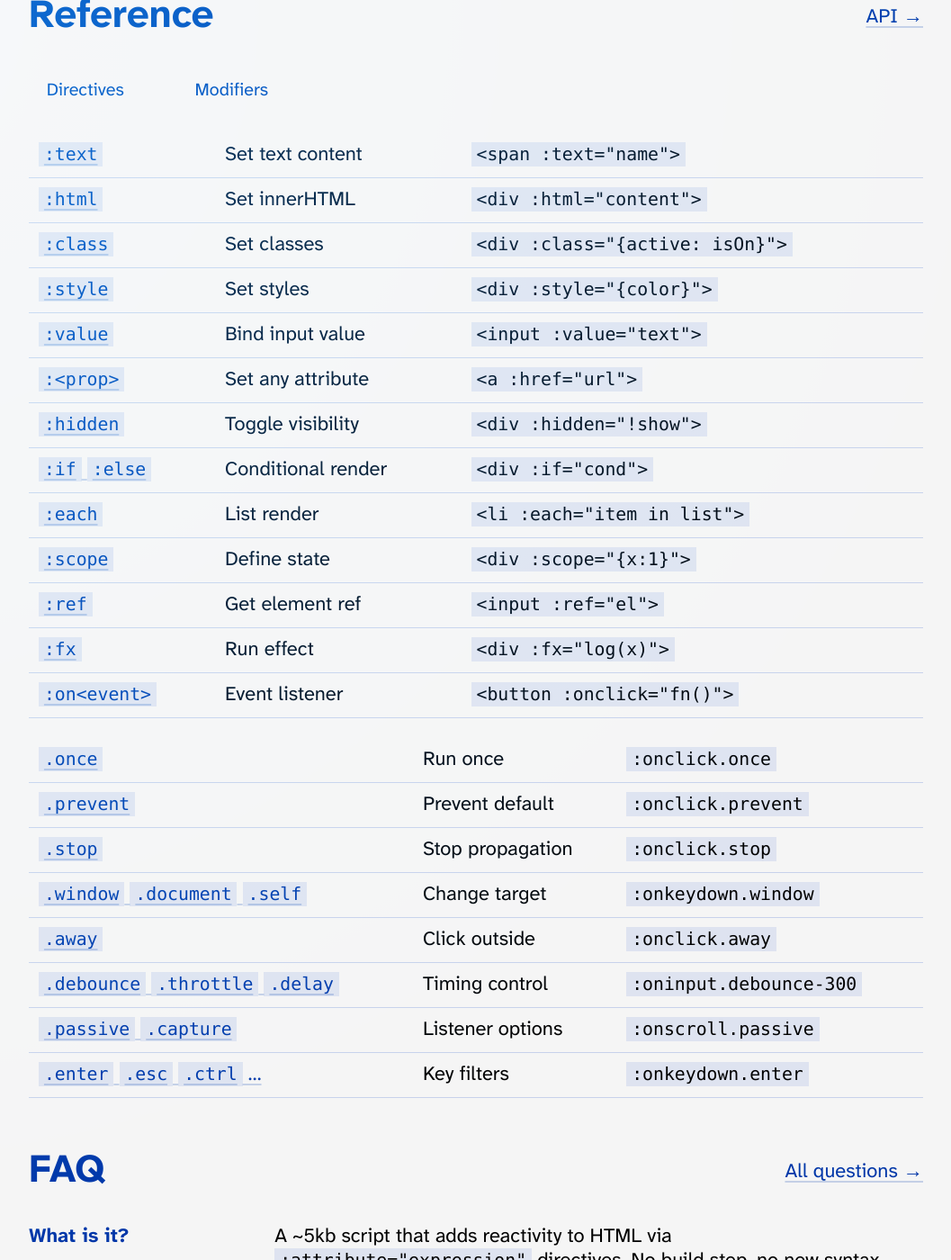
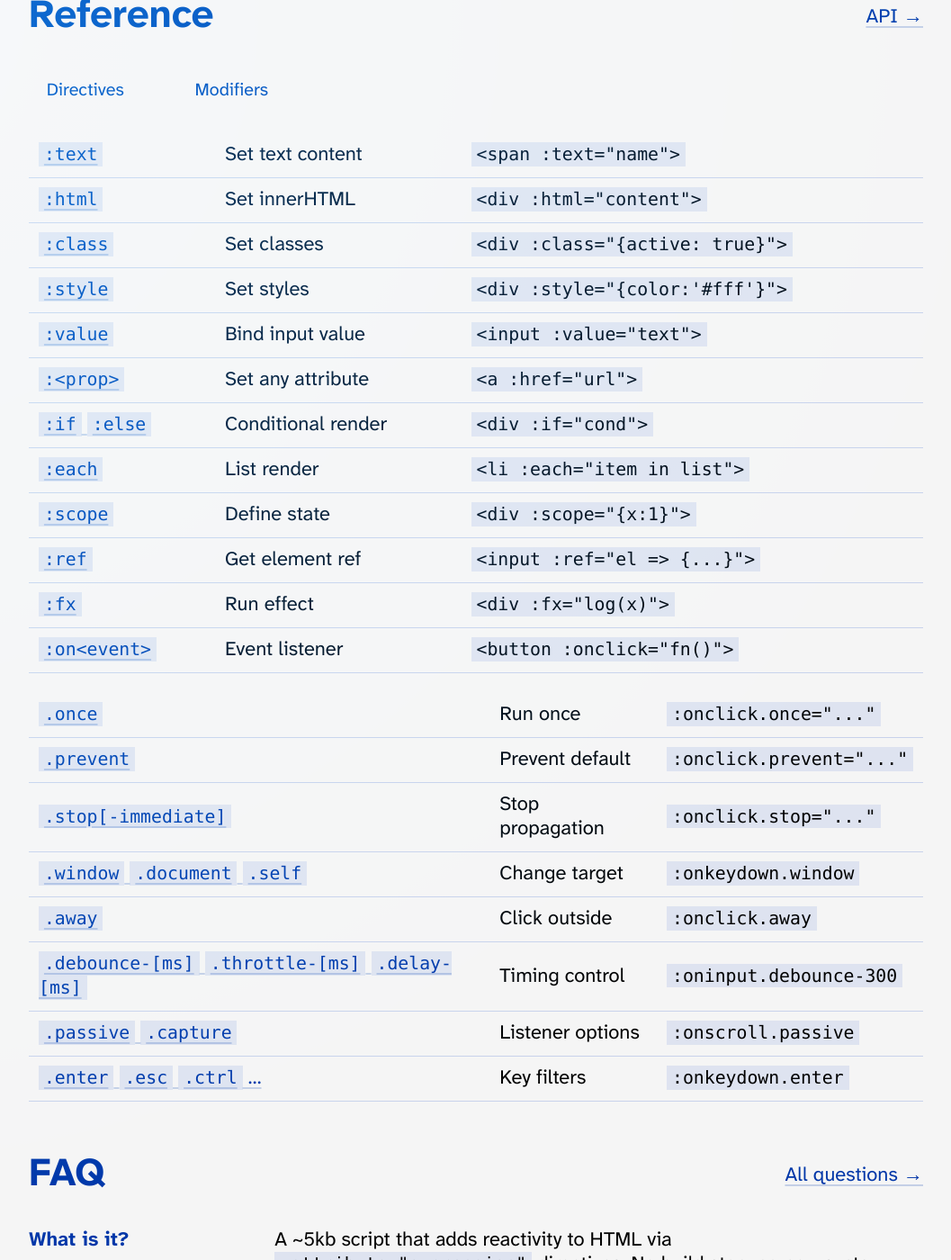
Before and after one commit to dy/sprae, a Jekyll site: the page built from index.md, in a window 1280 px wide and 1400 px high, scrolled down 1358 px. Shown: the whole window at 90% size, without its empty margins (210-1267 px from the left). Built offline with Jekyll 4.4.1, drawn with Linux system fonts in a browser that asks for light colours; our own code applies the rules of GitHub Pages for plain Markdown files.

Commit message:
Update index.md

```diff
--- a/index.md
+++ b/index.md
@@ -61,15 +61,14 @@
 |-----------|-------------|---------|
 | [`:text`](docs#text) | Set text content | `<span :text="name">` |
 | [`:html`](docs#html) | Set innerHTML | `<div :html="content">` |
-| [`:class`](docs#class) | Set classes | `<div :class="{active: isOn}">` |
-| [`:style`](docs#style) | Set styles | `<div :style="{color}">` |
+| [`:class`](docs#class) | Set classes | `<div :class="{active: true}">` |
+| [`:style`](docs#style) | Set styles | `<div :style="{color:'#fff'}">` |
 | [`:value`](docs#value) | Bind input value | `<input :value="text">` |
 | [`:<prop>`](docs#attr--or---attrs-) | Set any attribute | `<a :href="url">` |
-| [`:hidden`](docs#hidden) | Toggle visibility | `<div :hidden="!show">` |
 | [`:if` `:else`](docs#if--else) | Conditional render | `<div :if="cond">` |
 | [`:each`](docs#each) | List render | `<li :each="item in list">` |
 | [`:scope`](docs#scope) | Define state | `<div :scope="{x:1}">` |
-| [`:ref`](docs#ref) | Get element ref | `<input :ref="el">` |
+| [`:ref`](docs#ref) | Get element ref | `<input :ref="el => {...}">` |
 | [`:fx`](docs#fx) | Run effect | `<div :fx="log(x)">` |
 | [`:on<event>`](docs#onevent) | Event listener | `<button :onclick="fn()">` |
 
@@ -78,12 +77,12 @@
 
 | modifier | description | example |
 |----------|-------------|---------|
-| [`.once`](docs#once) | Run once | `:onclick.once` |
-| [`.prevent`](docs#prevent-stop-stop-immediate) | Prevent default | `:onclick.prevent` |
-| [`.stop`](docs#prevent-stop-stop-immediate) | Stop propagation | `:onclick.stop` |
+| [`.once`](docs#once) | Run once | `:onclick.once="..."` |
+| [`.prevent`](docs#prevent-stop-stop-immediate) | Prevent default | `:onclick.prevent="..."` |
+| [`.stop[-immediate]`](docs#prevent-stop-stop-immediate) | Stop propagation | `:onclick.stop="..."` |
 | [`.window` `.document` `.self`](docs#window-document-body-parent-self) | Change target | `:onkeydown.window` |
 | [`.away`](docs#away) | Click outside | `:onclick.away` |
-| [`.debounce` `.throttle` `.delay`](docs#debounce) | Timing control | `:oninput.debounce-300` |
+| [`.debounce-[ms]` `.throttle-[ms]` `.delay-[ms]`](docs#debounce) | Timing control | `:oninput.debounce-300` |
 | [`.passive` `.capture`](docs#passive-capture) | Listener options | `:onscroll.passive` |
 | [`.enter` `.esc` `.ctrl` ...](docs#key-filters) | Key filters | `:onkeydown.enter` |
 
```
